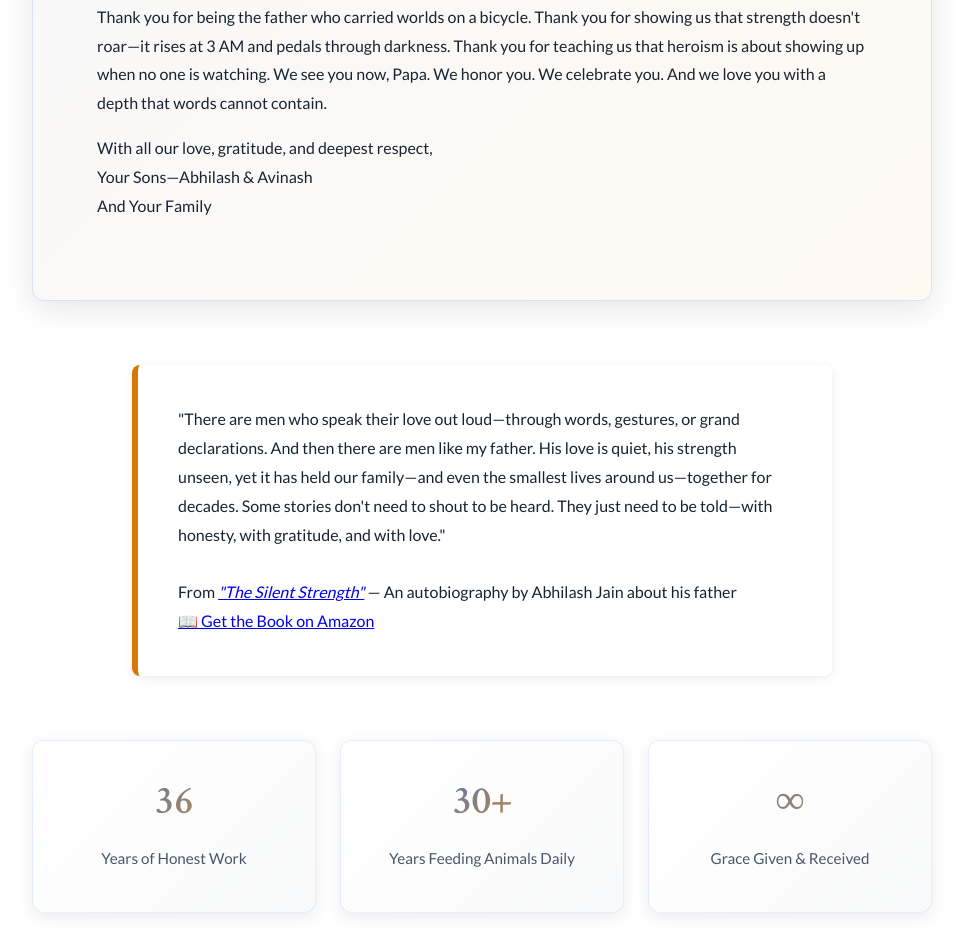
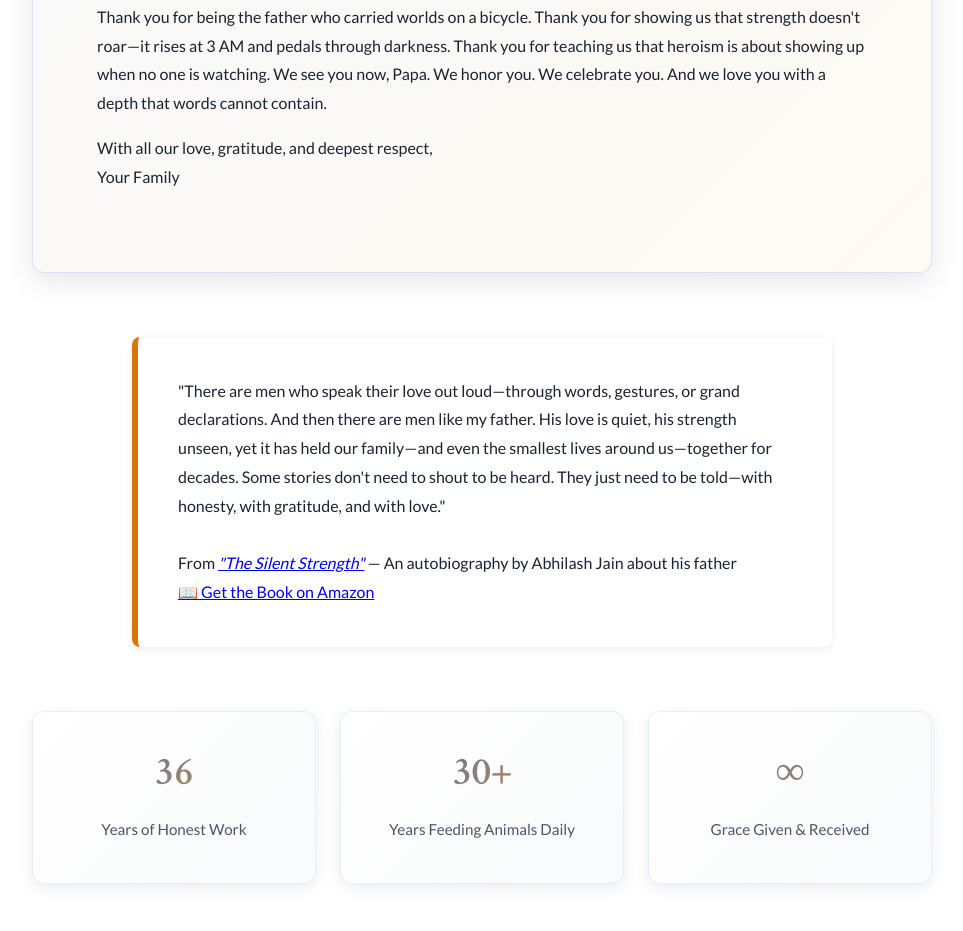
Before and after one commit to logicbomb-1/cpjain.github.io, a plain HTML site: page index.html in a window 1280 px wide. Shown: the part 11050-11981 px from the top of the page, without its empty margins (158-1121 px from the left). Drawn offline with Linux system fonts and the light colour scheme.

Commit message:
Update index.html

```diff
--- a/index.html
+++ b/index.html
@@ -524,8 +524,7 @@
 
                     <p class="tribute-signature">
                         With all our love, gratitude, and deepest respect,<br>
-                        Your Sons—Abhilash & Avinash<br>
-                        And Your Family
+                        Your Family
                     </p>
                 </div>
 
```
